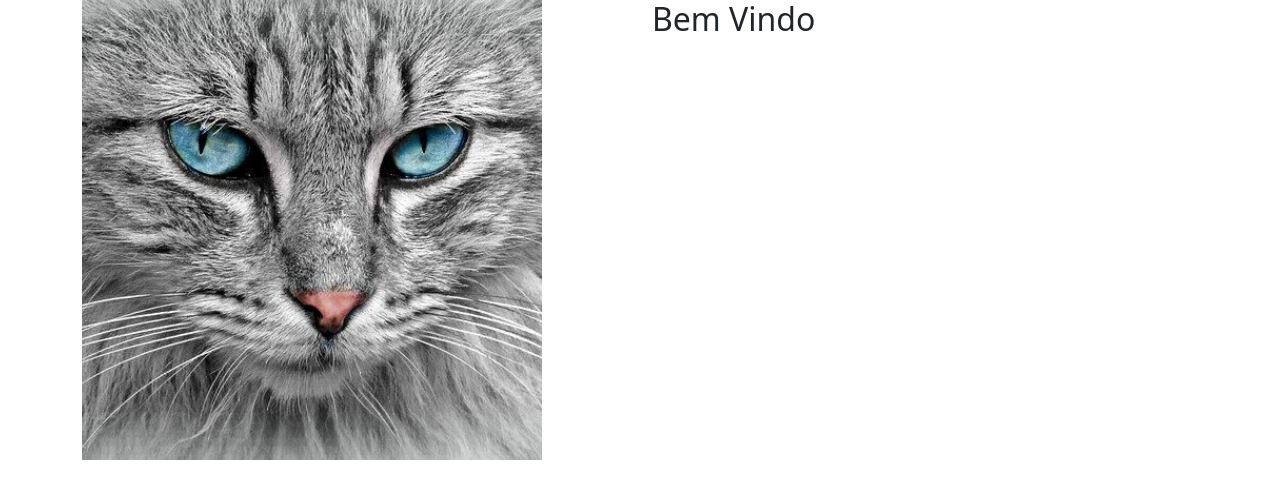
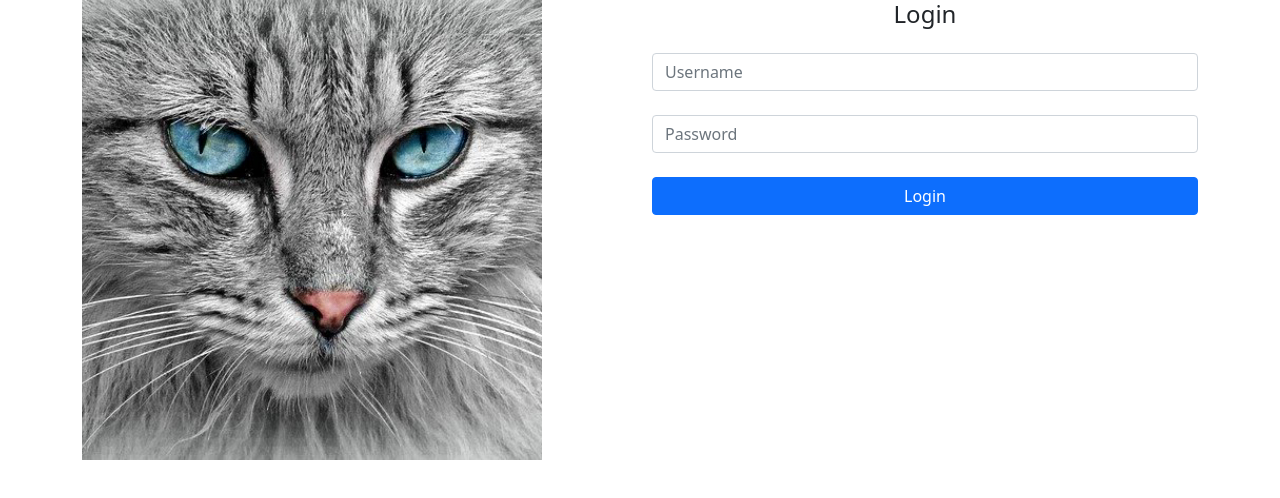
Before and after one commit to caiohscruz/alura-angular-gatitobook, an Angular app: page /home in a window 1280 px wide. Shown: the top 498 px of the page. Built offline with nearby package versions, Linux system fonts and the light colour scheme.

Commit message:
add login component

```diff
--- a/src/app/home/home.component.html
+++ b/src/app/home/home.component.html
@@ -8,7 +8,7 @@
             />
         </div>
         <div class="col-md-6">
-          <h2>Bem Vindo</h2>
+          <router-outlet></router-outlet>
         </div>
     </div>
 </div>
--- a/src/app/home/home.module.ts
+++ b/src/app/home/home.module.ts
@@ -3,11 +3,13 @@ import { CommonModule } from '@angular/common';
 
 import { HomeRoutingModule } from './home-routing.module';
 import { HomeComponent } from './home.component';
+import { LoginComponent } from './login/login.component';
 
 
 @NgModule({
   declarations: [
-    HomeComponent
+    HomeComponent,
+    LoginComponent
   ],
   imports: [
     CommonModule,
--- /dev/null
+++ b/src/app/home/login/login.component.html
@@ -0,0 +1,13 @@
+<h4 class="text-center">Login</h4>
+
+<form action="" method="post" class="form mt-4">
+  <div class="form-group">
+    <input type="text" name="username" id="username" class="form-control" placeholder="Username">
+  </div>
+  <br>
+  <div class="form-group">
+    <input type="password" name="password" id="password" class="form-control" placeholder="Password">
+  </div>
+  <br>
+  <button type="submit" class="btn btn-primary w-100">Login</button>
+</form>
--- /dev/null
+++ b/src/app/home/login/login.component.ts
@@ -0,0 +1,15 @@
+import { Component, OnInit } from '@angular/core';
+
+@Component({
+  selector: 'app-login',
+  templateUrl: './login.component.html',
+  styleUrls: ['./login.component.css']
+})
+export class LoginComponent implements OnInit {
+
+  constructor() { }
+
+  ngOnInit(): void {
+  }
+
+}
```
Also changed, not shown: src/app/home/home-routing.module.ts (+13 -3 lines), src/app/home/login/login.component.css (added), 1 other file (tests, documents, lock files or other folders).
